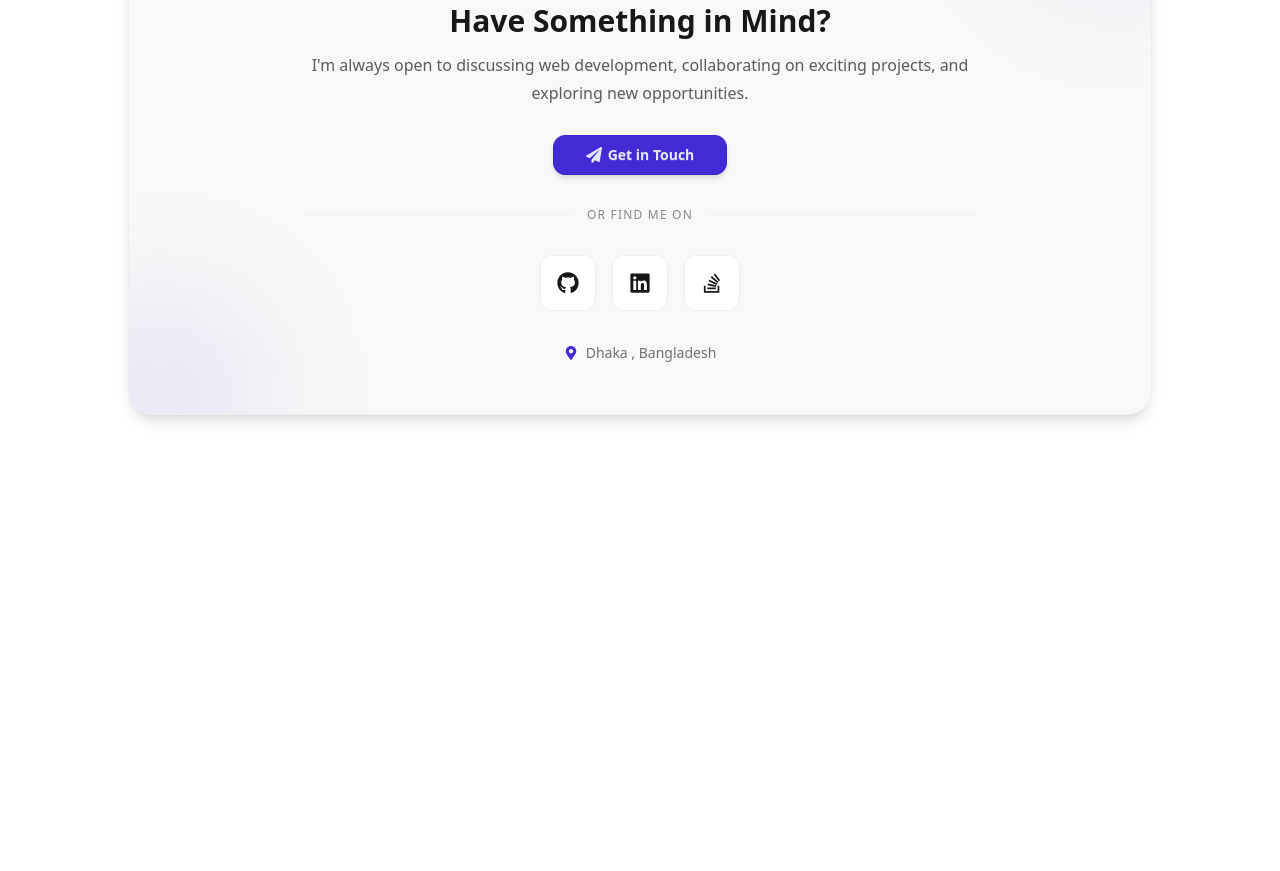
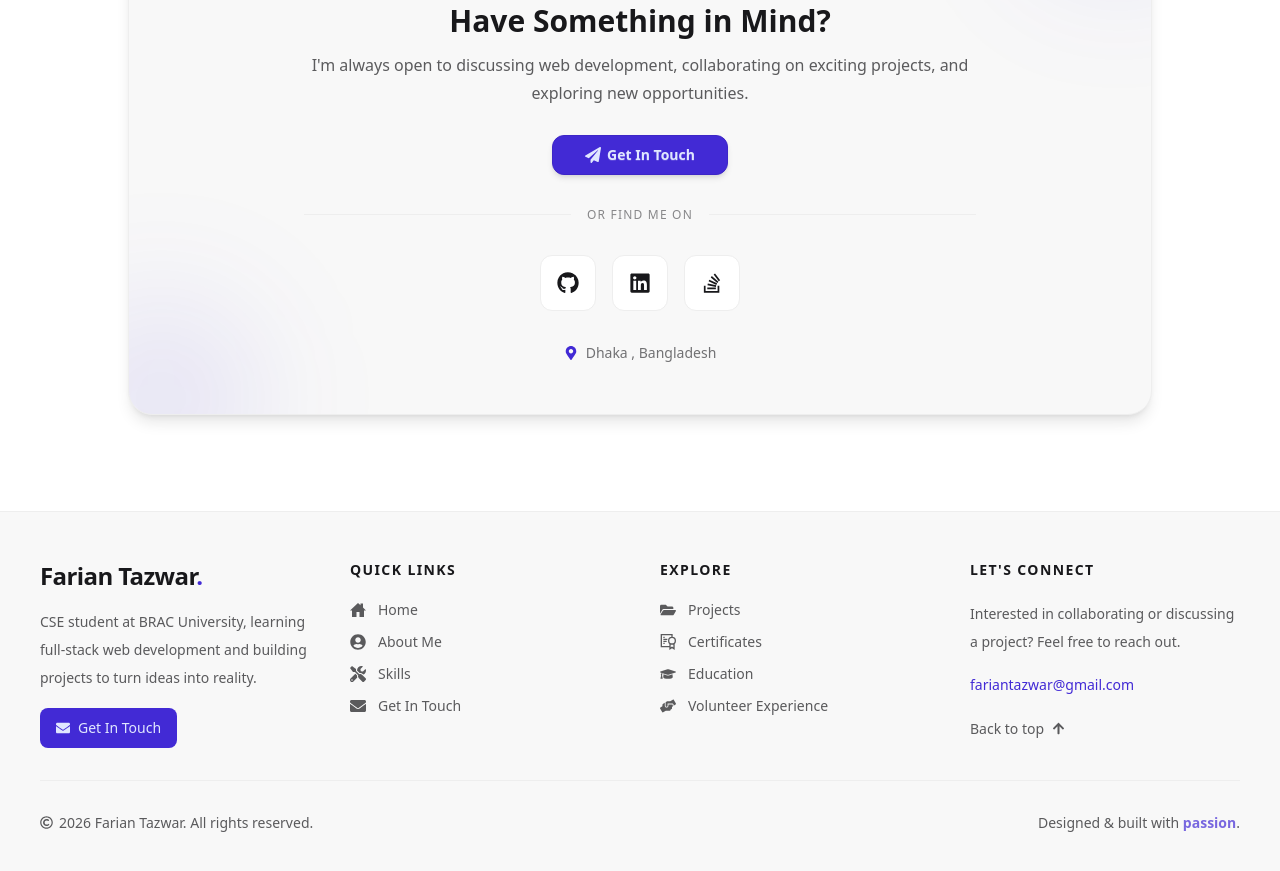
Before and after one commit to farian2006/farian-portfolio, a Next.js app: page / in a window 1280 px wide. Shown: the part 7600-8471 px from the top of the page. Before the commit the page ends 8111 px from the top, so only its background shows below. Built offline with nearby package versions, Linux system fonts and the light colour scheme.

Commit message:
Footer Section Added

```diff
--- a/src/app/globals.css
+++ b/src/app/globals.css
@@ -19,3 +19,8 @@
     width: 15ch;
   }
 }
+@layer components {
+  .footer-link {
+    @apply flex w-fit items-center gap-3 text-sm opacity-70 transition-all duration-300 hover:translate-x-1 hover:text-primary hover:opacity-100;
+  }
+}
--- a/src/app/page.tsx
+++ b/src/app/page.tsx
@@ -7,6 +7,7 @@
 import Projects from "@/components/Projects/Projects";
 import Voluenteer from "@/components/Voluenteer/Voluenteer";
 import GetInTouch from "@/components/GetInTouch/GetInTouch";
+import Footer from "@/components/Footer/Footer";
 
 
 export default function Home() {
@@ -37,6 +38,7 @@
        <section id="getintouch">
         <GetInTouch></GetInTouch>
        </section>
+       <Footer></Footer>
     </div>
   );
 }
--- /dev/null
+++ b/src/components/Footer/Footer.tsx
@@ -0,0 +1,134 @@
+import {
+  FaRegCopyright,
+  FaTools,
+  FaGraduationCap,
+  FaFolderOpen,
+  FaHandsHelping,
+  FaUserCircle,
+  FaEnvelope,
+  FaArrowUp,
+} from "react-icons/fa";
+import { IoHomeSharp } from "react-icons/io5";
+import { GrCertificate } from "react-icons/gr";
+import Link from "next/link";
+
+const Footer = () => {
+  return (
+    <footer className="border-t border-base-300 bg-base-200 text-base-content">
+      <div className="mx-auto max-w-7xl px-5 py-12 sm:px-8 lg:px-10">
+        <div className="grid grid-cols-1 gap-10 sm:grid-cols-2 lg:grid-cols-4">
+          <div className="space-y-4">
+            <Link
+              href="#home"
+              className="inline-block text-2xl font-bold tracking-tight transition-colors hover:text-primary"
+            >
+              Farian Tazwar<span className="text-primary">.</span>
+            </Link>
+
+            <p className="max-w-xs text-sm leading-7 opacity-70">
+              CSE student at BRAC University, learning full-stack web
+              development and building projects to turn ideas into reality.
+            </p>
+
+            <Link
+              href="#getintouch"
+              className="inline-flex items-center gap-2 rounded-lg bg-primary px-4 py-2.5 text-sm font-medium text-primary-content transition-all hover:-translate-y-1 hover:shadow-lg"
+            >
+              <FaEnvelope size={14} />
+              Get In Touch
+            </Link>
+          </div>
+
+          <div>
+            <h3 className="mb-5 text-sm font-bold uppercase tracking-widest">
+              Quick Links
+            </h3>
+            <nav className="flex flex-col gap-3">
+              <Link href="#home" className="footer-link">
+                <IoHomeSharp size={16} />
+                Home
+              </Link>
+              <Link href="#aboutMe" className="footer-link">
+                <FaUserCircle size={16} />
+                About Me
+              </Link>
+              <Link href="#skills" className="footer-link">
+                <FaTools size={16} />
+                Skills
+              </Link>
+              <Link href="#getintouch" className="footer-link">
+                <FaEnvelope size={16} />
+                Get In Touch
+              </Link>
+            </nav>
+          </div>
+
+          <div>
+            <h3 className="mb-5 text-sm font-bold uppercase tracking-widest">
+              Explore
+            </h3>
+            <nav className="flex flex-col gap-3">
+              <Link href="#projects" className="footer-link">
+                <FaFolderOpen size={16} />
+                Projects
+              </Link>
+              <Link href="#certificates" className="footer-link">
+                <GrCertificate size={16} />
+                Certificates
+              </Link>
+              <Link href="#education" className="footer-link">
+                <FaGraduationCap size={16} />
+                Education
+              </Link>
+              <Link href="#voluenteer" className="footer-link">
+                <FaHandsHelping size={16} />
+                Volunteer Experience
+              </Link>
+            </nav>
+          </div>
+
+          <div>
+            <h3 className="mb-5 text-sm font-bold uppercase tracking-widest">
+              Let's Connect
+            </h3>
+            <p className="mb-4 text-sm leading-7 opacity-70">
+              Interested in collaborating or discussing a project? Feel free to
+              reach out.
+            </p>
+            <a
+              href="mailto:fariantazwar@gmail.com"
+              className="break-all text-sm font-medium text-primary transition-colors hover:underline"
+            >
+              fariantazwar@gmail.com
+            </a>
+            <div className="mt-5">
+              <Link
+                href="#home"
+                className="inline-flex items-center gap-2 text-sm font-medium opacity-70 transition-all hover:text-primary hover:opacity-100"
+              >
+                Back to top
+                <FaArrowUp size={13} />
+              </Link>
+            </div>
+          </div>
+        </div>
+
+        <div className="my-8 border-t border-base-300" />
+
+        <div className="flex flex-col items-center justify-between gap-3 text-center text-sm opacity-70 sm:flex-row sm:text-left">
+          <p className="flex flex-wrap items-center justify-center gap-1.5 sm:justify-start">
+            <FaRegCopyright size={13} />
+            2026 Farian Tazwar. All rights reserved.
+          </p>
+
+          <p>
+            Designed & built with{" "}
+            <span className="font-semibold text-primary">passion</span>.
+          </p>
+        </div>
+      </div>
+    </footer>
+  );
+};
+
+export default Footer;
--- a/src/components/GetInTouch/GetInTouch.tsx
+++ b/src/components/GetInTouch/GetInTouch.tsx
@@ -4,8 +4,7 @@
   FaLinkedin,
   FaMapMarkerAlt,
   FaPaperPlane,
-  FaStackOverflow ,
-  FaRegCopyright
+  FaStackOverflow,
 } from "react-icons/fa";
 
 const Contact = () => {
@@ -51,7 +50,7 @@
               className="btn btn-primary mt-7 w-full rounded-xl shadow-md transition-all duration-300 hover:-translate-y-1 hover:shadow-lg sm:w-auto sm:px-8"
             >
               <FaPaperPlane size={16} />
-              Get in Touch
+              Get In Touch
             </a>
 
             <div className="my-8 flex items-center gap-4">
@@ -81,17 +80,15 @@
               >
                 <FaLinkedin size={22} />
               </a>
-               <a
+              <a
                 href="https://stackoverflow.com/users/33148244/farian-tazwar"
                 target="_blank"
                 rel="noopener noreferrer"
                 aria-label="Visit my Stack OverFlow profile"
                 className="flex h-12 w-12 items-center justify-center rounded-xl border border-base-300 bg-base-100 text-base-content transition-all duration-300 hover:-translate-y-1 hover:border-primary hover:bg-primary hover:text-primary-content sm:h-14 sm:w-14"
               >
-              <FaStackOverflow size={22}/>
-
+                <FaStackOverflow size={22} />
               </a>
-
             </div>
             <div className="mt-8 inline-flex items-center gap-2 text-sm text-base-content/60">
               <FaMapMarkerAlt className="text-primary" />
```
